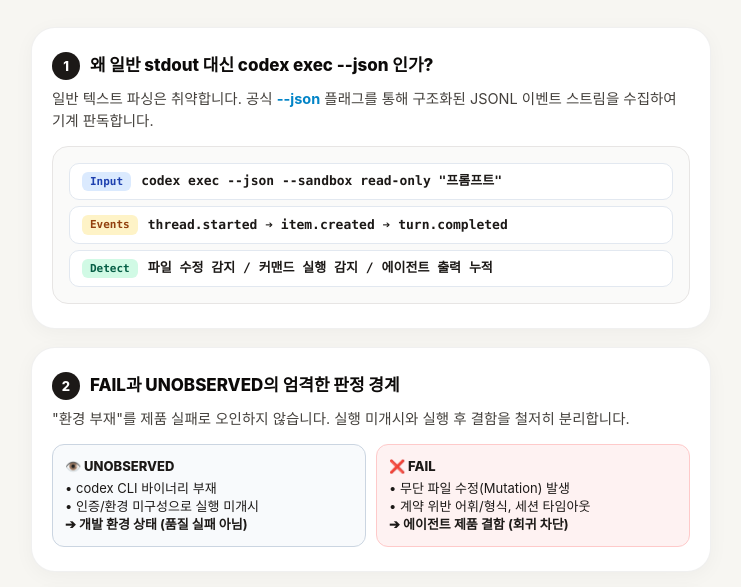
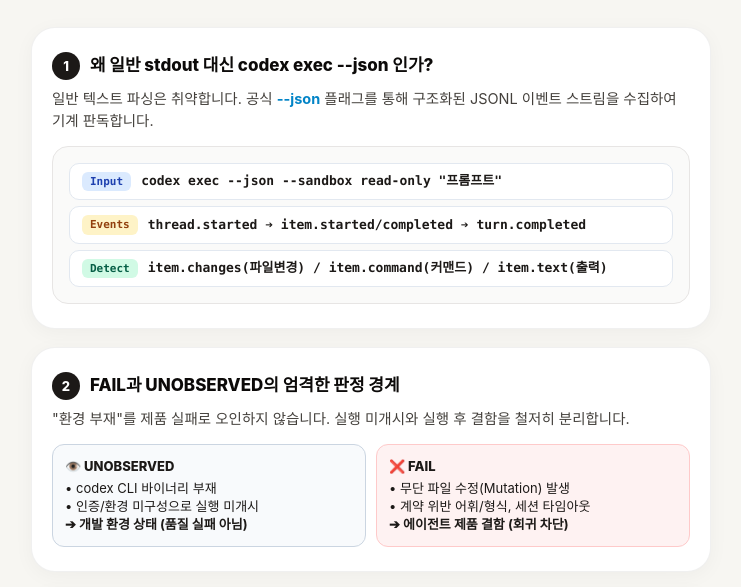
Before and after one commit to taejung3852/OwnHands, a plain HTML site: page docs/explain-m5-step4-runtime.html in a window 1280 px wide. Shown: the part 144-731 px from the top of the page, without its empty margins (269-1010 px from the left). Drawn offline with Linux system fonts and the light colour scheme.

Commit message:
docs(evals): explain 문서에 공식 item.changes 및 이벤트 구조 반영

```diff
--- a/docs/explain-m5-step4-runtime.html
+++ b/docs/explain-m5-step4-runtime.html
@@ -237,11 +237,11 @@
         </div>
         <div class="flow-step">
           <span class="tag tag-amber">Events</span>
-          <span>thread.started ➔ item.created ➔ turn.completed</span>
+          <span>thread.started ➔ item.started/completed ➔ turn.completed</span>
         </div>
         <div class="flow-step">
           <span class="tag tag-emerald">Detect</span>
-          <span>파일 수정 감지 / 커맨드 실행 감지 / 에이전트 출력 누적</span>
+          <span>item.changes(파일변경) / item.command(커맨드) / item.text(출력)</span>
         </div>
       </div>
     </section>
```
